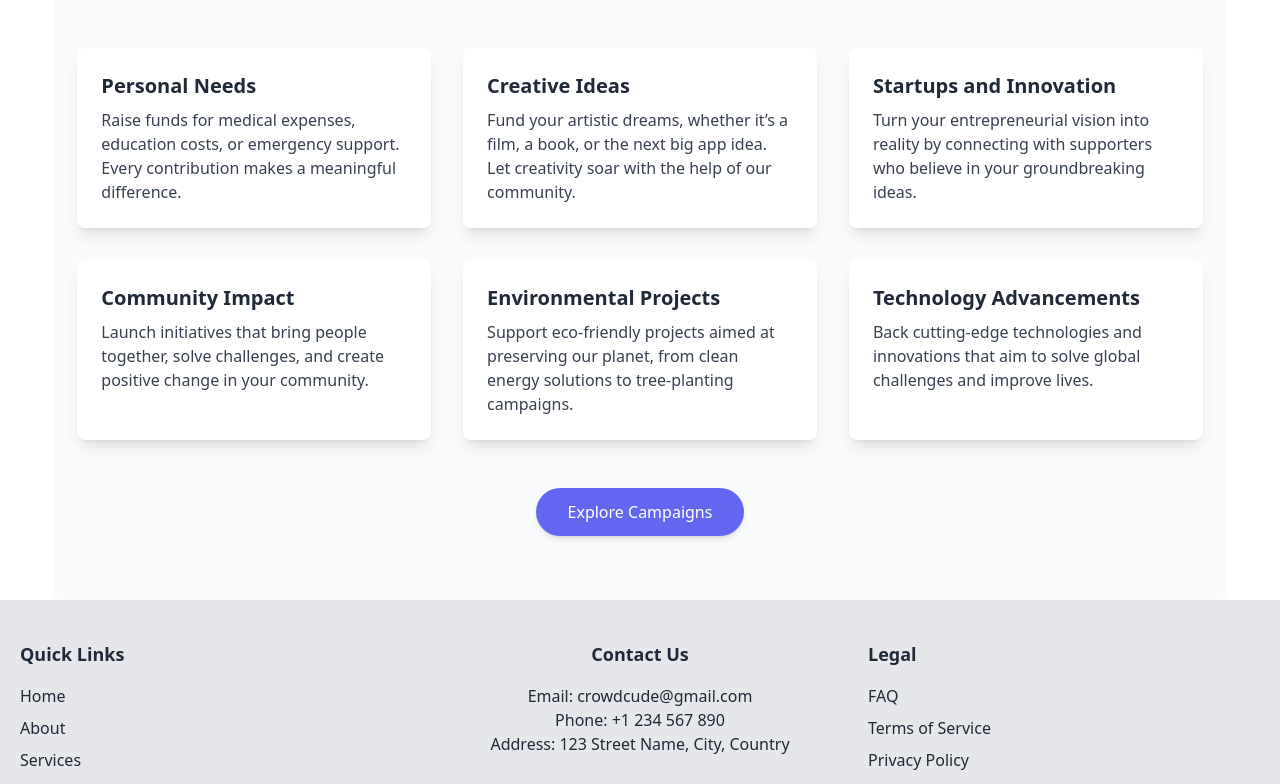
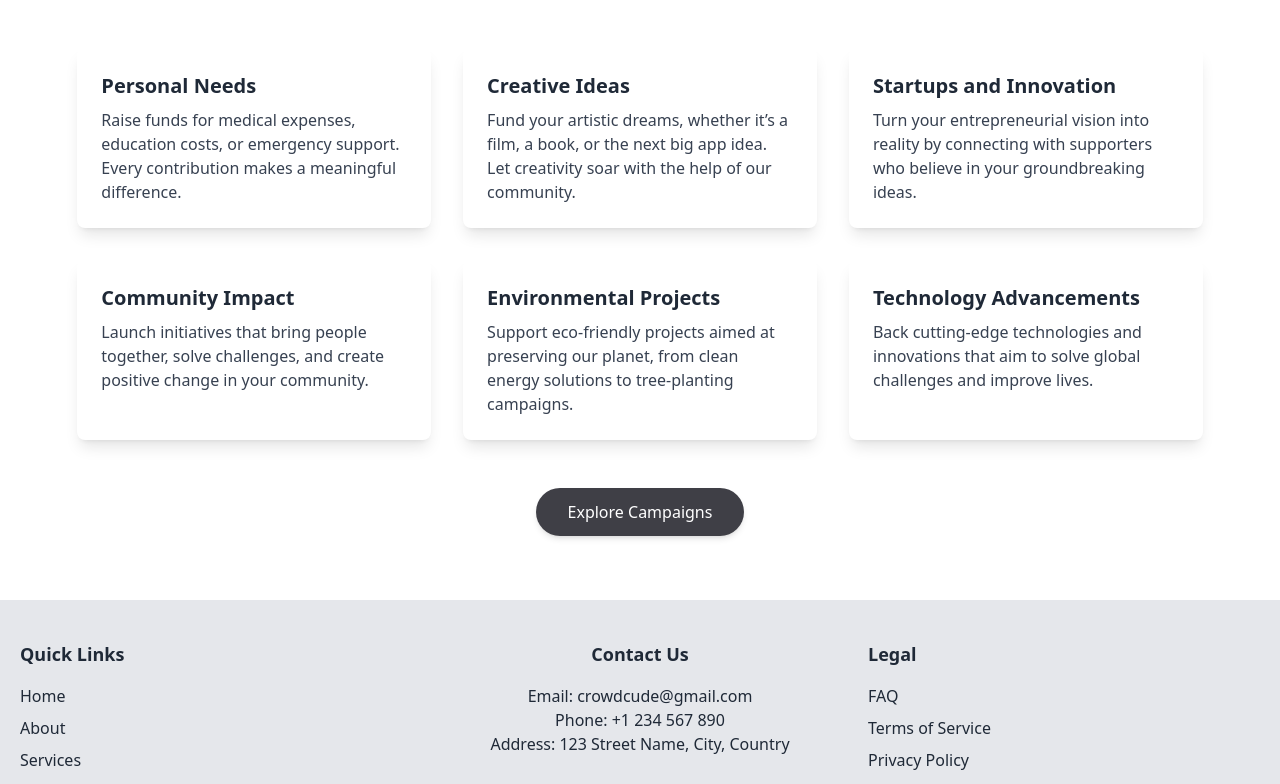
Before and after one commit to Mthe001/Crowd-Cube, a React (Vite) app: page / in a window 1280 px wide. Shown: the part 1055-1839 px from the top of the page. Built offline with nearby package versions, Linux system fonts and the light colour scheme; no server answers.

Commit message:
fix:about/

```diff
--- a/src/components/About.jsx
+++ b/src/components/About.jsx
@@ -2,7 +2,7 @@ import React from 'react';
 
 const About = () => {
     return (
-        <div className="bg-gray-50 dark:bg-black py-16 px-6 rounded-lg">
+        <div className="bg-white dark:bg-zinc-950 py-16 px-6 rounded-lg">
             {/* Hero Section */}
             <div className="text-center mb-16">
                 <h1 className="text-4xl sm:text-5xl font-bold text-gray-800 dark:text-white mb-4">
@@ -16,7 +16,7 @@ const About = () => {
             {/* Card Section */}
             <div className="max-w-6xl mx-auto grid gap-8 md:grid-cols-2 lg:grid-cols-3">
                 {/* Card 1 */}
-                <div className="bg-white dark:bg-gray-800 rounded-lg shadow-lg p-6 hover:shadow-xl transform hover:scale-105 transition duration-300">
+                <div className="bg-white dark:bg-zinc-800 rounded-lg shadow-lg p-6 hover:shadow-xl transform hover:scale-105 transition duration-300">
                     <h3 className="text-xl font-semibold text-gray-800 dark:text-white mb-2">
                         Personal Needs
                     </h3>
@@ -27,7 +27,7 @@ const About = () => {
                 </div>
 
                 {/* Card 2 */}
-                <div className="bg-white dark:bg-gray-800 rounded-lg shadow-lg p-6 hover:shadow-xl transform hover:scale-105 transition duration-300">
+                <div className="bg-white dark:bg-zinc-800 rounded-lg shadow-lg p-6 hover:shadow-xl transform hover:scale-105 transition duration-300">
                     <h3 className="text-xl font-semibold text-gray-800 dark:text-white mb-2">
                         Creative Ideas
                     </h3>
@@ -38,7 +38,7 @@ const About = () => {
                 </div>
 
                 {/* Card 3 */}
-                <div className="bg-white dark:bg-gray-800 rounded-lg shadow-lg p-6 hover:shadow-xl transform hover:scale-105 transition duration-300">
+                <div className="bg-white dark:bg-zinc-800 rounded-lg shadow-lg p-6 hover:shadow-xl transform hover:scale-105 transition duration-300">
                     <h3 className="text-xl font-semibold text-gray-800 dark:text-white mb-2">
                         Startups and Innovation
                     </h3>
@@ -49,7 +49,7 @@ const About = () => {
                 </div>
 
                 {/* Card 4 */}
-                <div className="bg-white dark:bg-gray-800 rounded-lg shadow-lg p-6 hover:shadow-xl transform hover:scale-105 transition duration-300">
+                <div className="bg-white dark:bg-zinc-800 rounded-lg shadow-lg p-6 hover:shadow-xl transform hover:scale-105 transition duration-300">
                     <h3 className="text-xl font-semibold text-gray-800 dark:text-white mb-2">
                         Community Impact
                     </h3>
@@ -60,7 +60,7 @@ const About = () => {
                 </div>
 
                 {/* Card 5 */}
-                <div className="bg-white dark:bg-gray-800 rounded-lg shadow-lg p-6 hover:shadow-xl transform hover:scale-105 transition duration-300">
+                <div className="bg-white dark:bg-zinc-800 rounded-lg shadow-lg p-6 hover:shadow-xl transform hover:scale-105 transition duration-300">
                     <h3 className="text-xl font-semibold text-gray-800 dark:text-white mb-2">
                         Environmental Projects
                     </h3>
@@ -70,8 +70,8 @@ const About = () => {
                     </p>
                 </div>
 
-                {/* Card 6 */}
-                <div className="bg-white dark:bg-gray-800 rounded-lg shadow-lg p-6 hover:shadow-xl transform hover:scale-105 transition duration-300">
+
+                <div className="bg-white dark:bg-zinc-800 rounded-lg shadow-lg p-6 hover:shadow-xl transform hover:scale-105 transition duration-300">
                     <h3 className="text-xl font-semibold text-gray-800 dark:text-white mb-2">
                         Technology Advancements
                     </h3>
@@ -84,7 +84,7 @@ const About = () => {
 
             {/* Call-to-Action */}
             <div className="text-center mt-12">
-                <button className="bg-indigo-500 hover:bg-indigo-600 text-white py-3 px-8 rounded-full shadow-md transform hover:scale-105 transition duration-300">
+                <button className="bg-zinc-700 hover:bg-zinc-500 text-white py-3 px-8 rounded-full shadow-md transform hover:scale-105 transition duration-300">
                     Explore Campaigns
                 </button>
             </div>
```
